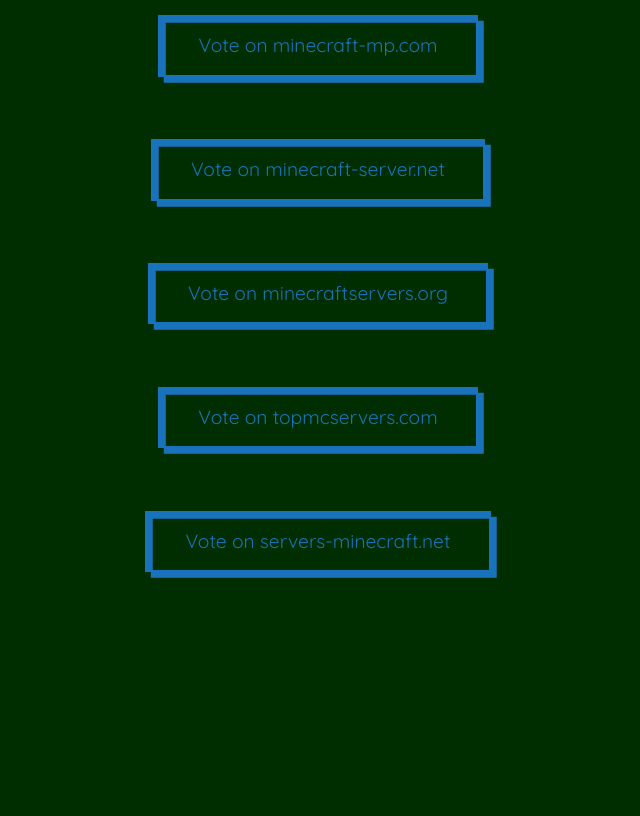
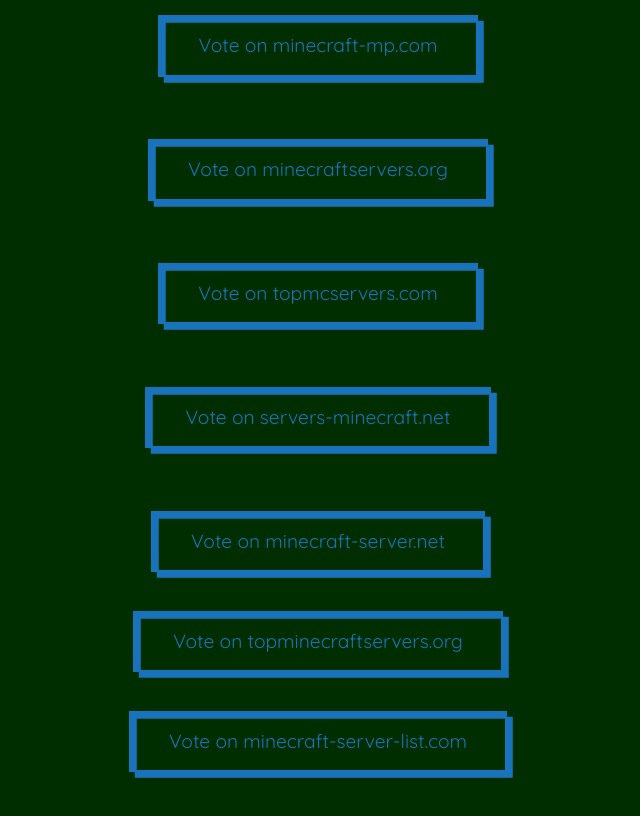
Before and after one commit to PhoenixCodingStuff/SlimeCraftSMPWebsite, a Svelte app: page /vote in a window 1280 px wide. Shown: the part 320-1136 px from the top of the page, without its empty margins (322-962 px from the left). Before the commit the page ends 950 px from the top, so only its background shows below. Built offline with nearby package versions, Linux system fonts and the light colour scheme.

Commit message:
Update vote links

```diff
--- a/src/pages/Vote.svelte
+++ b/src/pages/Vote.svelte
@@ -1,10 +1,12 @@
 <script>
     const voteUris = [
-        'https://minecraft-mp.com/server/309322/vote/',
-        'https://minecraft-server.net/vote/SlimeCraftSMP/',
-        'https://minecraftservers.org/server/641185',
+        'https://minecraft-mp.com/server/309322/vote',
+        'https://minecraftservers.org/server/643676',
         'https://topmcservers.com/server/2127/vote',
-        'https://servers-minecraft.net/server-slimecraftsmp.21927'
+        'https://servers-minecraft.net/server-slimecraftsmp.21927',
+        'https://minecraft-server.net/vote/SlimeCraftSMP',
+        'https://topminecraftservers.org/vote/30726',
+        'https://minecraft-server-list.com/server/490560'
     ];
 </script>
 
@@ -22,19 +24,25 @@
     </button>
     <br/>
     <button class="offset" on:click={e => window.open(voteUris[1])}>
-        Vote on minecraft-server.net
+        Vote on minecraftservers.org
     </button>
     <br/>
     <button class="offset" on:click={e => window.open(voteUris[2])}>
-        Vote on minecraftservers.org
+        Vote on topmcservers.com
     </button>
     <br/>
     <button class="offset" on:click={e => window.open(voteUris[3])}>
-        Vote on topmcservers.com
+        Vote on servers-minecraft.net
     </button>
     <br/>
     <button class="offset" on:click={e => window.open(voteUris[4])}>
-        Vote on servers-minecraft.net
+        Vote on minecraft-server.net
+    </button>
+    <button class="offset" on:click={e => window.open(voteUris[5])}>
+        Vote on topminecraftservers.org
+    </button>
+    <button class="offset" on:click={e => window.open(voteUris[6])}>
+        Vote on minecraft-server-list.com
     </button>
 </main>
 
```
